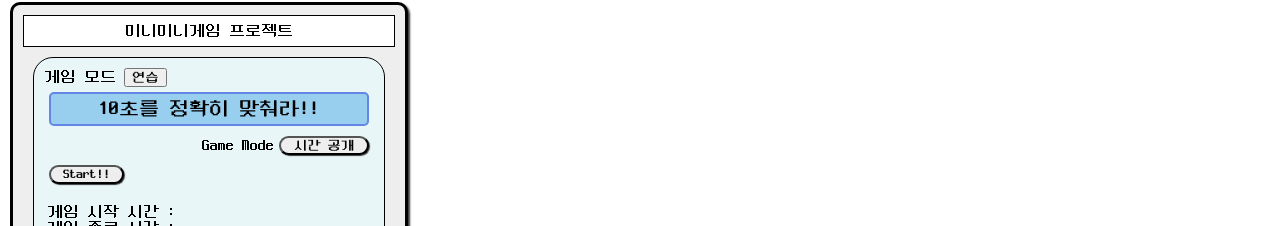
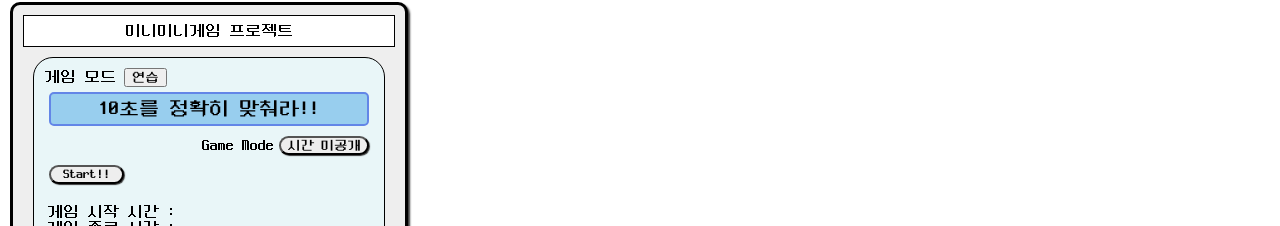
Before and after one commit to gboycdw/My_Project, a React (Create React App) app in the folder 4. Mini-Game-Store/: page / in a window 1280 px wide. Shown: the part 103-329 px from the top of the page. Built offline with nearby package versions, Linux system fonts and the light colour scheme.

Commit message:
각 게임별 모드(visible/blind) 출력기능 추가 중간에 모드 변경 시 무조건 visible모드로 고정됨

```diff
--- a/4. Mini-Game-Store/src/components/Games/StopWatch/controller/controller.tsx
+++ b/4. Mini-Game-Store/src/components/Games/StopWatch/controller/controller.tsx
@@ -2,10 +2,12 @@ import React from "react";
 import Now from "../../../Tools/Timer";
 
 type ControllerProps = {
-  scores: number[];
-  setScores: React.Dispatch<React.SetStateAction<number[]>>;
+  scores: any[];
+  setScores: React.Dispatch<React.SetStateAction<any[]>>;
   printScore: any[];
   setPrintScore: React.Dispatch<React.SetStateAction<any[]>>;
+  gameModeChecker: string;
+  setGameModeChecker: React.Dispatch<React.SetStateAction<string>>;
 };
 
 function Controller(props: ControllerProps) {
@@ -16,11 +18,14 @@ function Controller(props: ControllerProps) {
   const [restartButton, setRestartButton] = React.useState(false);
   const [elapsedTime, setElapsedTime] = React.useState<number | null>(null);
   const [showScore, setShowScore] = React.useState(false);
-  const [showTime, setShowTime] = React.useState(true);
+  const [showTime, setShowTime] = React.useState(false);
+
   const scores = props.scores;
   const setScores = props.setScores;
   //   const printScore = props.printScore;
   const setPrintScore = props.setPrintScore;
+  const gameModeChecker = props.gameModeChecker;
+  const setGameModeChecker = props.setGameModeChecker;
   // 게임 시작 버튼
   function gameStart() {
     const start = new Date();
@@ -28,6 +33,11 @@ function Controller(props: ControllerProps) {
     setStartButton(false);
     setEndButton(true);
     setShowScore(true);
+    if (showTime) {
+      setGameModeChecker("visible");
+    } else {
+      setGameModeChecker("blind");
+    }
   }
   // 게임 종료 버튼
   function gameFinish() {
@@ -39,7 +49,7 @@ function Controller(props: ControllerProps) {
     if (initTime && end) {
       const elapsedTime = (end.getTime() - initTime[1].getTime()) / 1000;
       setElapsedTime(elapsedTime);
-      setScores([...scores, elapsedTime]);
+      setScores([...scores, [elapsedTime, gameModeChecker]]);
       // localStorage.setItem("score", JSON.stringify([...scores, elapsedTime])); // 로컬스토리지 사용 보류
     }
     // ----------------로컬스토리지를 활용하는 방법 - 사용 보류 ----------------------
@@ -62,11 +72,13 @@ function Controller(props: ControllerProps) {
     setStartButton(true);
     setShowScore(false);
     setRestartButton(false);
+    setGameModeChecker("blind");
   }
 
   // 경과시간을 볼지 말지 결정하는 기능
   function visibleTime() {
     setShowTime(!showTime);
+    setGameModeChecker("visible"); // 한번이라도 모드 변경했으면 무조건 visible 모드
   }
 
   // 경과시간을 출력하는 부분 - 기존 코드
@@ -121,15 +133,23 @@ function Controller(props: ControllerProps) {
   React.useEffect(() => {
     if (scores && scores.length > 0) {
       const bestScore = scores.reduce((prev, curr) => {
-        return Math.abs(curr - 10) < Math.abs(prev - 10) ? curr : prev;
-      });
+        const before = Math.abs(prev[0] - 10);
+        const after = Math.abs(curr[0] - 10);
+        return before < after ? prev : curr;
+      }, scores[0]);
       const worstScore = scores.reduce((prev, curr) => {
-        return Math.abs(curr - 10) > Math.abs(prev - 10) ? curr : prev;
-      });
+        const before = Math.abs(prev[0] - 10);
+        const after = Math.abs(curr[0] - 10);
+        return before > after ? prev : curr;
+      }, scores[0]);
       const averageScore =
-        scores.reduce((acc, cur) => acc + Math.abs(cur - 10), 0) /
+        scores.reduce((acc, cur) => acc + Math.abs(cur[0] - 10), 0) /
         scores.length;
-      const finalMessage = [bestScore, worstScore, averageScore.toFixed(3)];
+      const finalMessage = [
+        bestScore[0],
+        worstScore[0],
+        averageScore.toFixed(3),
+      ];
       setPrintScore(finalMessage);
     } else {
       setPrintScore([]);
@@ -196,7 +216,11 @@ function Controller(props: ControllerProps) {
         <div id="game-start-end-time">
           <div>게임 시작 시간 : {initTime && initTime[0]}</div>
           <div>게임 종료 시간 : {endTime && endTime[0]}</div>
-          {showScore && endTime && <div>당신의 기록 : {elapsedTime}초</div>}
+          {showScore && endTime && (
+            <div>
+              당신의 기록 : {elapsedTime}초 ({gameModeChecker} mode)
+            </div>
+          )}
         </div>
       </div>
     </>
--- a/4. Mini-Game-Store/src/components/Games/StopWatch/recorder/recorder.tsx
+++ b/4. Mini-Game-Store/src/components/Games/StopWatch/recorder/recorder.tsx
@@ -1,34 +1,41 @@
 import React from "react";
 
 type RecorderProps = {
-  scores: number[];
-  setScores: React.Dispatch<React.SetStateAction<number[]>>;
+  scores: any[];
+  setScores: React.Dispatch<React.SetStateAction<any[]>>;
   printScore: any[];
+  gameModeChecker: string;
+  // setGameModeChecker: React.Dispatch<React.SetStateAction<string>>;
 };
 
 function Recorder(props: RecorderProps) {
   const scores = props.scores;
   const setScores = props.setScores;
   const printScore = props.printScore;
-
+  const gameMode = props.gameModeChecker;
   function scoreSubmit() {
     alert("기록 제출은 도전모드에서만 가능합니다. 모드를 변경해 주세요.");
   }
 
   function grade(num: number): string {
     const timeGap = Math.abs(num - 10);
+    let gameScore = "🤔Bad";
+    // let gameMode = "Blind";
+    // if (mode === 1) {
+    //   gameMode = "";
+    // }
     if (timeGap === 0) {
-      return "👑Perfect";
+      gameScore = "👑Perfect";
     } else if (timeGap < 0.01) {
-      return "😎Excellent";
+      gameScore = "😎Excellent";
     } else if (timeGap < 0.05) {
-      return "😄Great";
+      gameScore = "😄Great";
     } else if (timeGap < 0.1) {
-      return "😃So So";
+      gameScore = "😃Nice";
     } else if (timeGap < 0.15) {
-      return "😠Bad";
+      gameScore = "😠So so";
     }
-    return "🤔What are you doing?";
+    return gameScore;
   }
 
   return (
@@ -53,7 +60,8 @@ function Recorder(props: RecorderProps) {
         <ul>
           {scores.map((score, index) => (
             <li key={index}>
-              {index + 1}회차 : {score}초 {grade(score)}
+              {index + 1}회차 : {score[0]}초 {grade(score[0])}, mode :{" "}
+              {score[1]}
             </li>
           ))}
         </ul>
--- a/4. Mini-Game-Store/src/components/Games/StopWatch/timeStop.tsx
+++ b/4. Mini-Game-Store/src/components/Games/StopWatch/timeStop.tsx
@@ -4,8 +4,9 @@ import Recorder from "./recorder/recorder";
 import Controller from "./controller/controller";
 
 function TimeStopGame() {
-  const [scores, setScores] = React.useState<number[]>([]);
+  const [scores, setScores] = React.useState<any[]>([]);
   const [printScore, setPrintScore] = React.useState<any[]>([]);
+  const [gameModeChecker, setGameModeChecker] = React.useState("blind");
   return (
     <>
       <div className="game">
@@ -16,11 +17,15 @@ function TimeStopGame() {
           setScores={setScores}
           printScore={printScore}
           setPrintScore={setPrintScore}
+          gameModeChecker={gameModeChecker}
+          setGameModeChecker={setGameModeChecker}
         />
         <Recorder
           scores={scores}
           printScore={printScore}
           setScores={setScores}
+          gameModeChecker={gameModeChecker}
+          // setGameModeChecker={setGameModeChecker}
         />
       </div>
     </>
```
